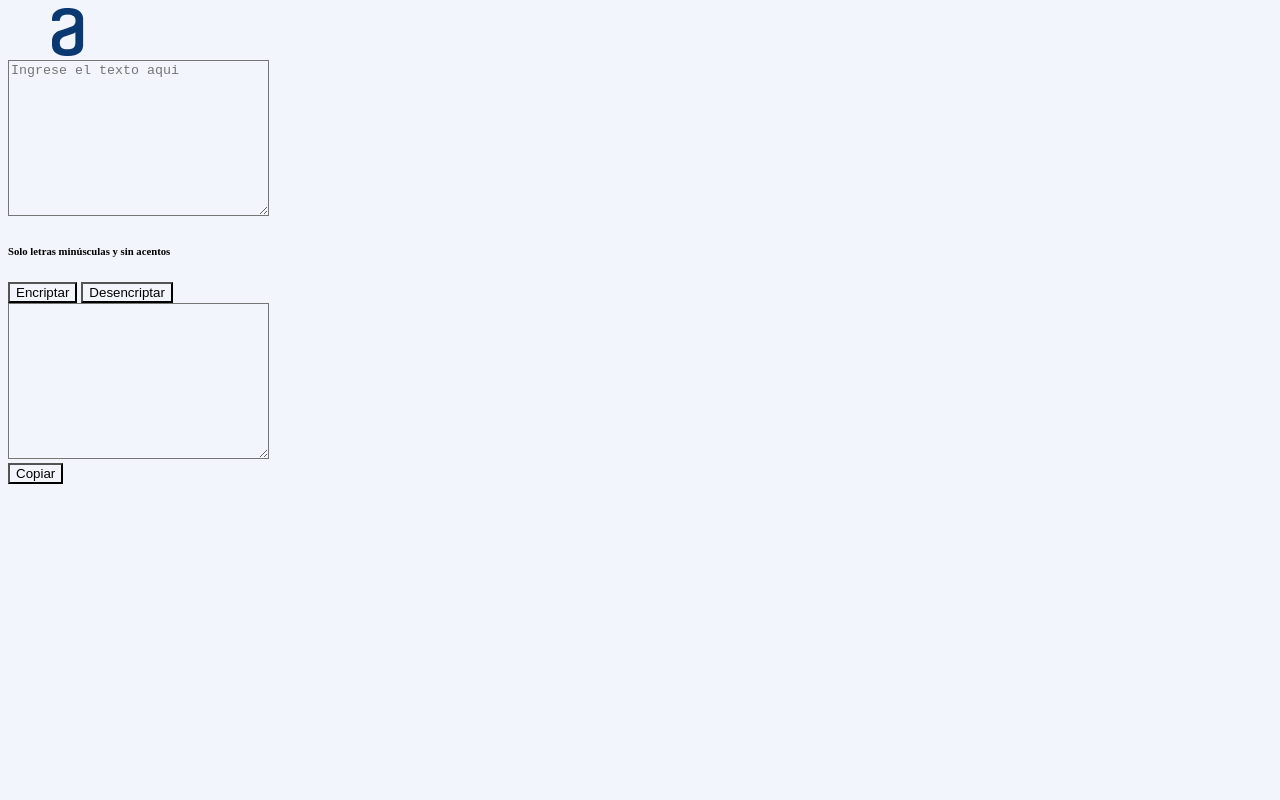
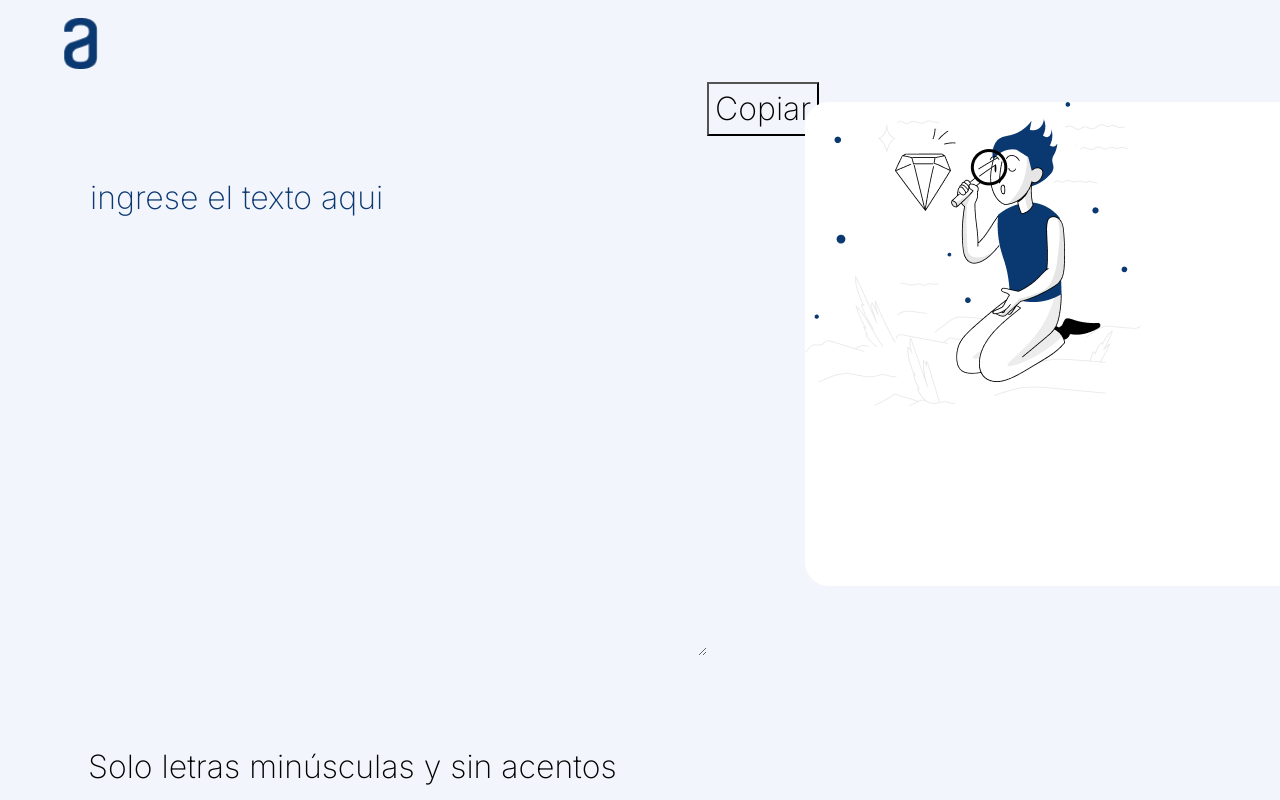
Before and after one commit to braulioboada/encriptador, a plain HTML site: page index.html in a window 1280 px wide. Shown: the top 800 px of the page. Drawn offline with Linux system fonts and the light colour scheme.

Commit message:
estilo de los Textarea

```diff
--- a/index.html
+++ b/index.html
@@ -5,6 +5,9 @@
     <meta http-equiv="X-UA-Compatible" content="IE=edge">
     <meta name="viewport" content="width=device-width, initial-scale=1.0">
     <link rel="stylesheet" href="style.css">
+    <link rel="preconnect" href="https://fonts.googleapis.com">
+    <link rel="preconnect" href="https://fonts.gstatic.com" crossorigin>
+    <link href="https://fonts.googleapis.com/css2?family=Inter:wght@200&display=swap" rel="stylesheet">
     <title>Encriptador</title>
 </head>
 <body>
@@ -23,7 +26,7 @@
             </div>
         </section>
         <section>
-            <textarea class="Mensaje" cols="30" rows="10" ></textarea>
+            <textarea class="mensaje" cols="30" rows="10" ></textarea>
             <div>
                 <button class="copiar">Copiar</button>
             </div>
--- a/style.css
+++ b/style.css
@@ -1,3 +1,46 @@
 *{
     background: #F3F5FC;
+    font-family: 'Inter';
+    font-weight: 400;
+    font-size: 32px;
+    line-height: 150%;
 }
+
+.logo{
+    padding-top: 10px;
+    margin-left: 10px;
+    width: 10%;
+}
+
+main{
+    display: flex;
+    margin-bottom: 50px;
+    margin-left: 80px;
+}
+
+.text-area {
+    border: none;
+    color: #0a3871;
+    margin-top: 90px;
+    text-transform: lowercase;
+}
+::placeholder { color: #0a3871;}
+    .text-area:focus {
+        outline: none;
+    }
+
+    .mensaje {
+        background: white;
+        background-image: url(./imagenes/Muñeco.png);
+        background-repeat: no-repeat;
+        border: none;
+        border-radius: 24px;
+        color: #0a3871;
+        margin-left: 98px;
+        margin-top: 20px;
+        padding-left: 20px;
+        position: fixed;
+    }
+    .mensaje:focus {
+        outline: none;
+    }
```
